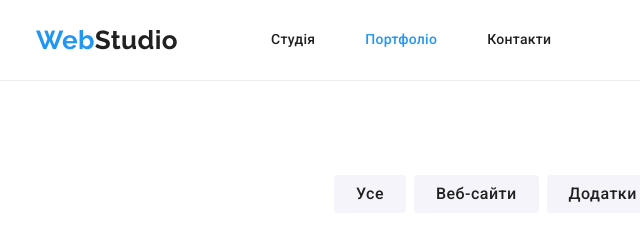
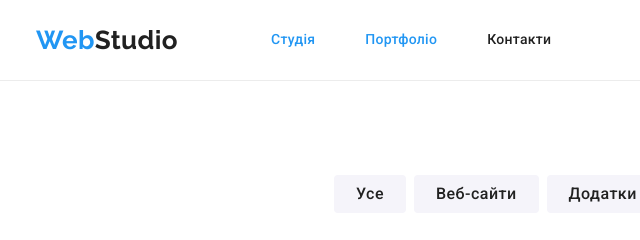
Before and after one commit to Anton-ck/goit-markup-hw-03, a plain HTML site: page portfolio.html in a window 1280 px wide. In both pictures the pointer is over the link "Студія". Shown: the top 240 px of the page, 19-659 px from the left. Drawn offline with nearby package versions, Linux system fonts and the light colour scheme.

Commit message:
finally-hw-03

```diff
--- a/css/styles.css
+++ b/css/styles.css
@@ -51,7 +51,8 @@ ul {
   text-decoration: none;
 }
 
-.link:focus .link:hover {
+.link:focus,
+.link:hover {
   color: var(--hover-link-color);
 }
 
```
